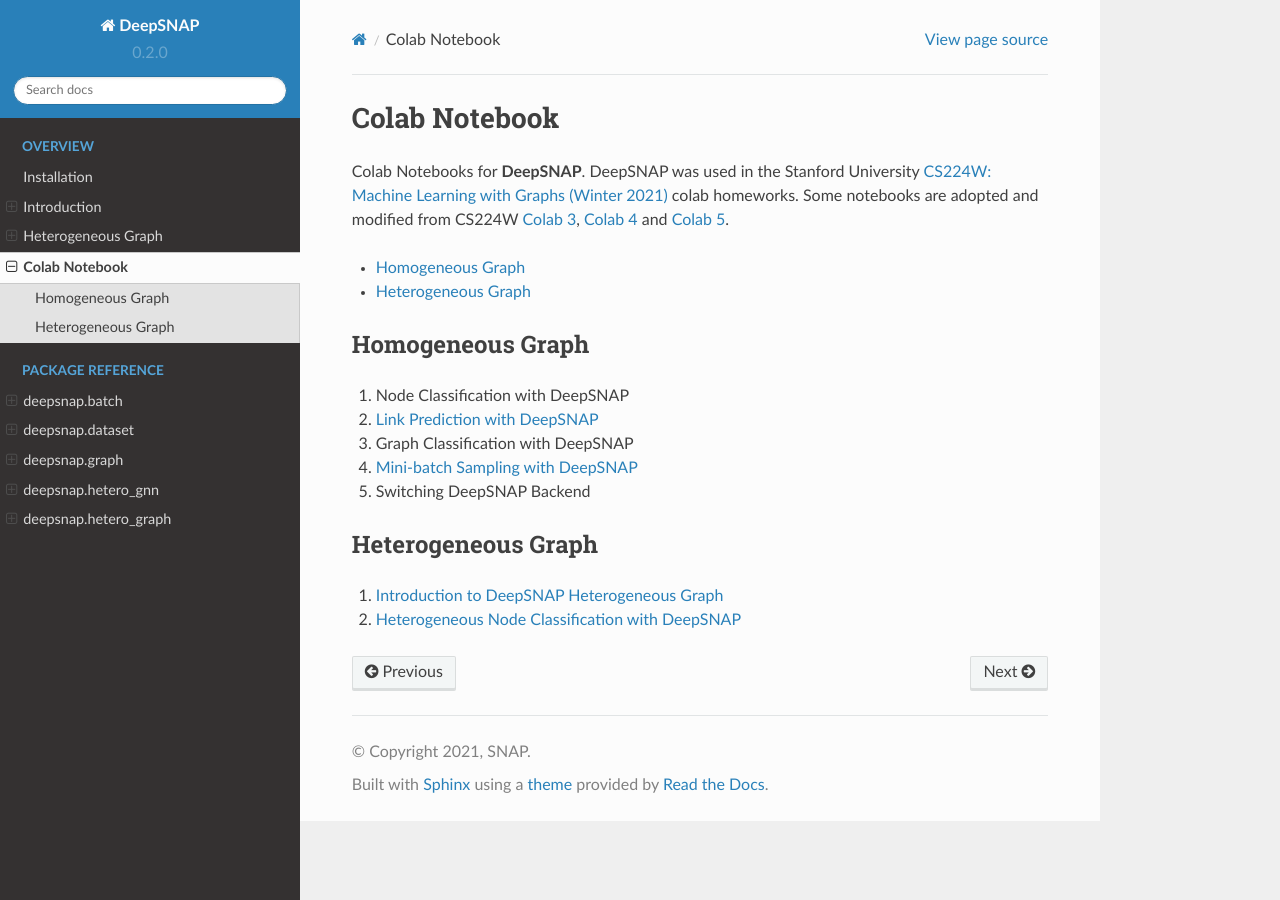
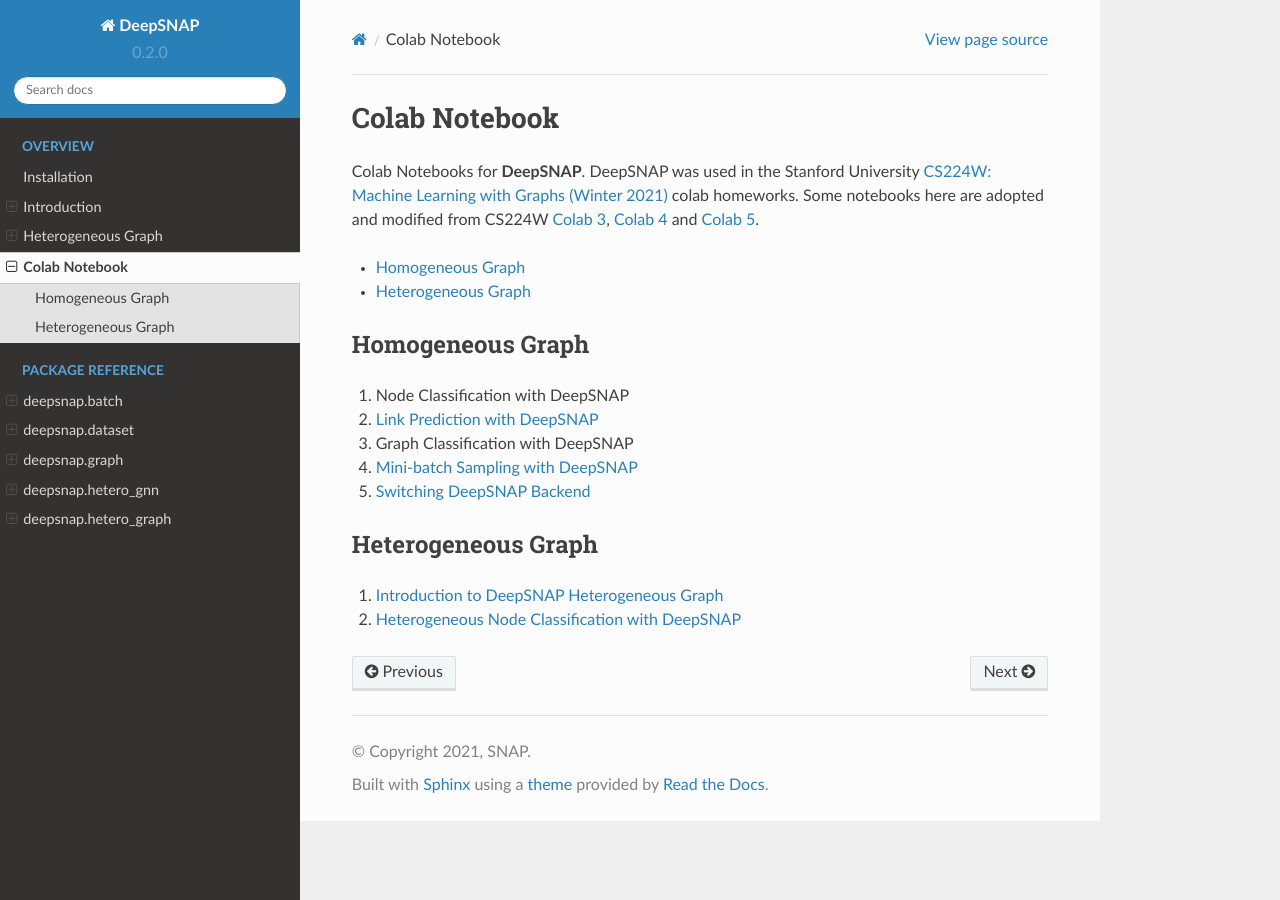
Before and after one commit to snap-stanford/deepsnap, a Sphinx documentation site: the page built from docs/source/notes/colab.rst, in a window 1280 px wide. Built offline with Sphinx 7.4.7 and the Read the Docs theme 2.0.0, drawn with Linux system fonts in a browser that asks for light colours.

Commit message:
Update documentation

```diff
--- a/docs/source/notes/colab.rst
+++ b/docs/source/notes/colab.rst
@@ -1,7 +1,7 @@
 Colab Notebook
 ==============
 
-Colab Notebooks for **DeepSNAP**. DeepSNAP was used in the Stanford University `CS224W: Machine Learning with Graphs (Winter 2021) <https://web.stanford.edu/class/cs224w/>`_ colab homeworks. Some notebooks are adopted and modified from CS224W `Colab 3 <https://colab.research.google.com/drive/1AjLbfuz9qXE5yglPOifUKhOHkzAuHmOF?usp=sharing>`_, `Colab 4 <https://colab.research.google.com/drive/1lrCeGtVgxRQMmNk3UEnxR1XtRfBD7elH?usp=sharing>`_ and `Colab 5 <https://colab.research.google.com/drive/1mDfmDvzIznQp0THLWDCQNBOw331l3Ks9?usp=sharing>`_.
+Colab Notebooks for **DeepSNAP**. DeepSNAP was used in the Stanford University `CS224W: Machine Learning with Graphs (Winter 2021) <https://web.stanford.edu/class/cs224w/>`_ colab homeworks. Some notebooks here are adopted and modified from CS224W `Colab 3 <https://colab.research.google.com/drive/1AjLbfuz9qXE5yglPOifUKhOHkzAuHmOF?usp=sharing>`_, `Colab 4 <https://colab.research.google.com/drive/1lrCeGtVgxRQMmNk3UEnxR1XtRfBD7elH?usp=sharing>`_ and `Colab 5 <https://colab.research.google.com/drive/1mDfmDvzIznQp0THLWDCQNBOw331l3Ks9?usp=sharing>`_.
 
 .. contents::
     :local:
@@ -13,7 +13,7 @@
 2. `Link Prediction with DeepSNAP <https://colab.research.google.com/drive/1ycdlJuse7l2De7wi51lFd_nCuaWgVABc?usp=sharing>`_
 3. Graph Classification with DeepSNAP
 4. `Mini-batch Sampling with DeepSNAP <https://colab.research.google.com/drive/1rOr-vzrWtnVLhF2CYLbou2acOfjuw_fu?usp=sharing>`_
-5. Switching DeepSNAP Backend
+5. `Switching DeepSNAP Backend <https://colab.research.google.com/drive/1HcuCbOtOoNA55ehgymxYUZWEXcb-68i7?usp=sharing>`_
 
 Heterogeneous Graph
 -------------------
```
